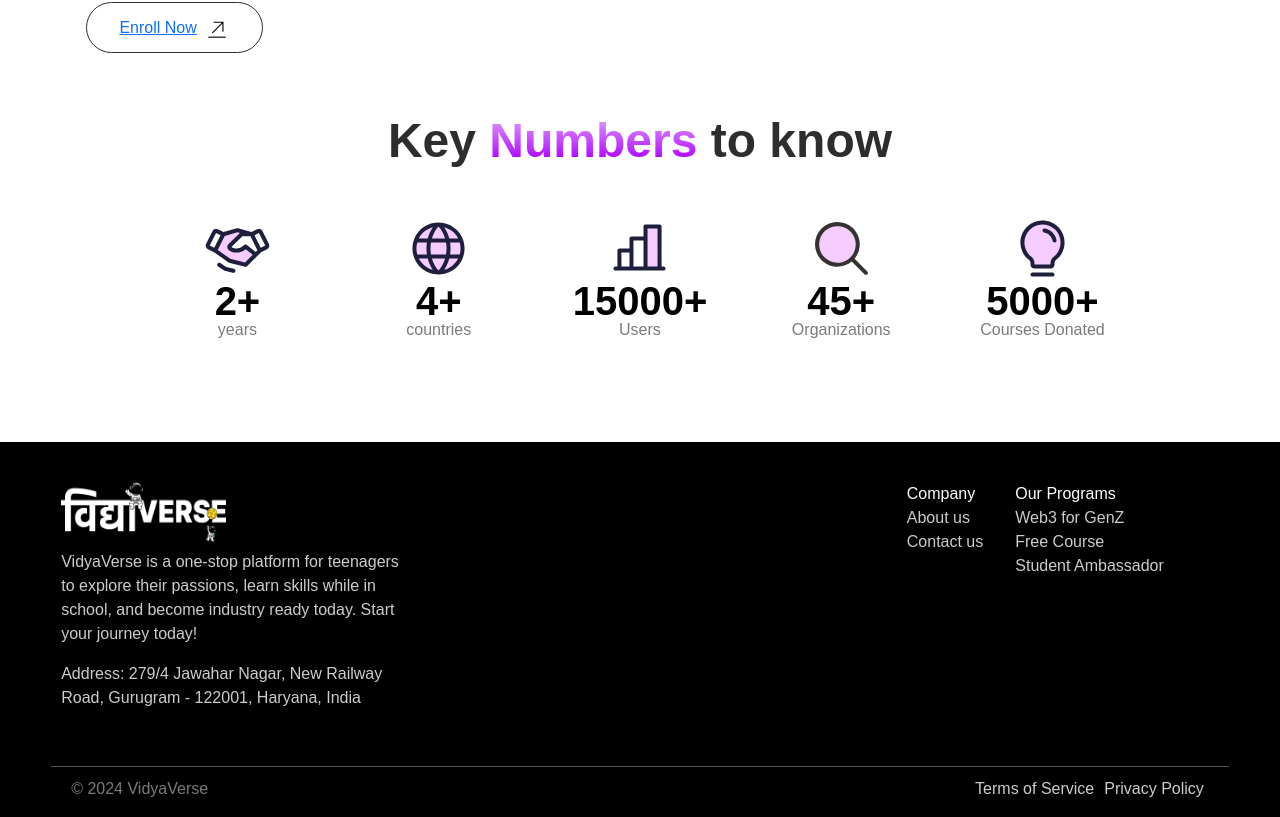
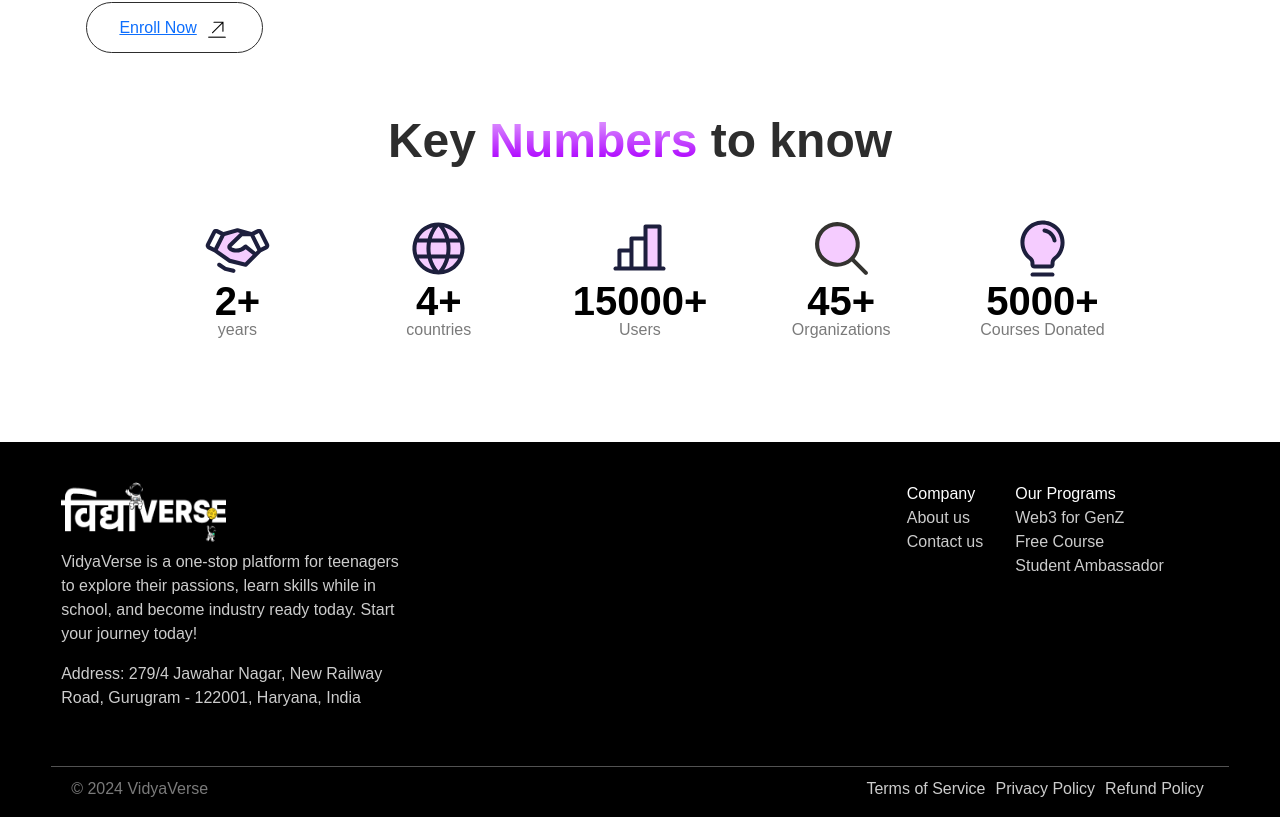
Before and after one commit to sauranshbhardwaj/VidyaVerse-2024, a React (Create React App) app: page / in a window 1280 px wide. Shown: the part 2406-3223 px from the top of the page. Built offline with nearby package versions, Linux system fonts and the light colour scheme.

Commit message:
committed

```diff
--- a/src/Component/Footer.js
+++ b/src/Component/Footer.js
@@ -42,6 +42,7 @@ export default function Footer() {
         <ul className="d-flex term-policy">
           <li><a href="https://docs.google.com/document/d/18ZHHJXmQqSbOgxqjL72GIvSLRrzKM_B9I0f-ZEJ1pzI/edit?usp=sharing" style={{textDecoration: "none", color: "rgba(255, 255, 255, 0.8)"}}>Terms of Service</a></li>
           <li><a href="https://docs.google.com/document/d/1tLaj32FKWOTkSZ15RpWsnaeZvfGAJt_QoKgKOTLyPdw/edit?usp=sharing" style={{textDecoration: "none", color: "rgba(255, 255, 255, 0.8)"}}>Privacy Policy</a></li>
+          <li><a href="https://docs.google.com/document/d/12HKXY4EM2RsuqW9dUTR2j1MZlYgcmxIFWlIqcPeYlXE/edit?usp=sharing" style={{textDecoration: "none", color: "rgba(255, 255, 255, 0.8)"}}>Refund Policy</a></li>
         </ul>
       </div>
     </footer>
```
